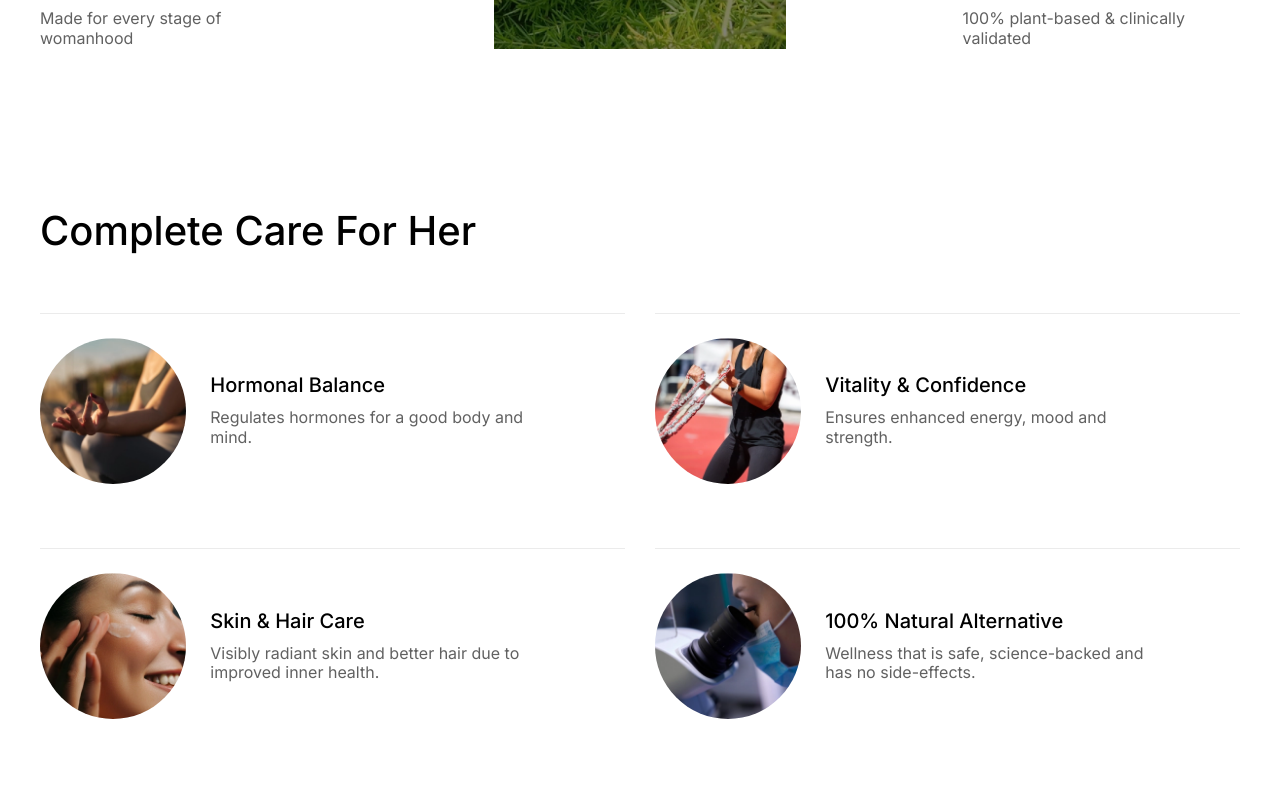
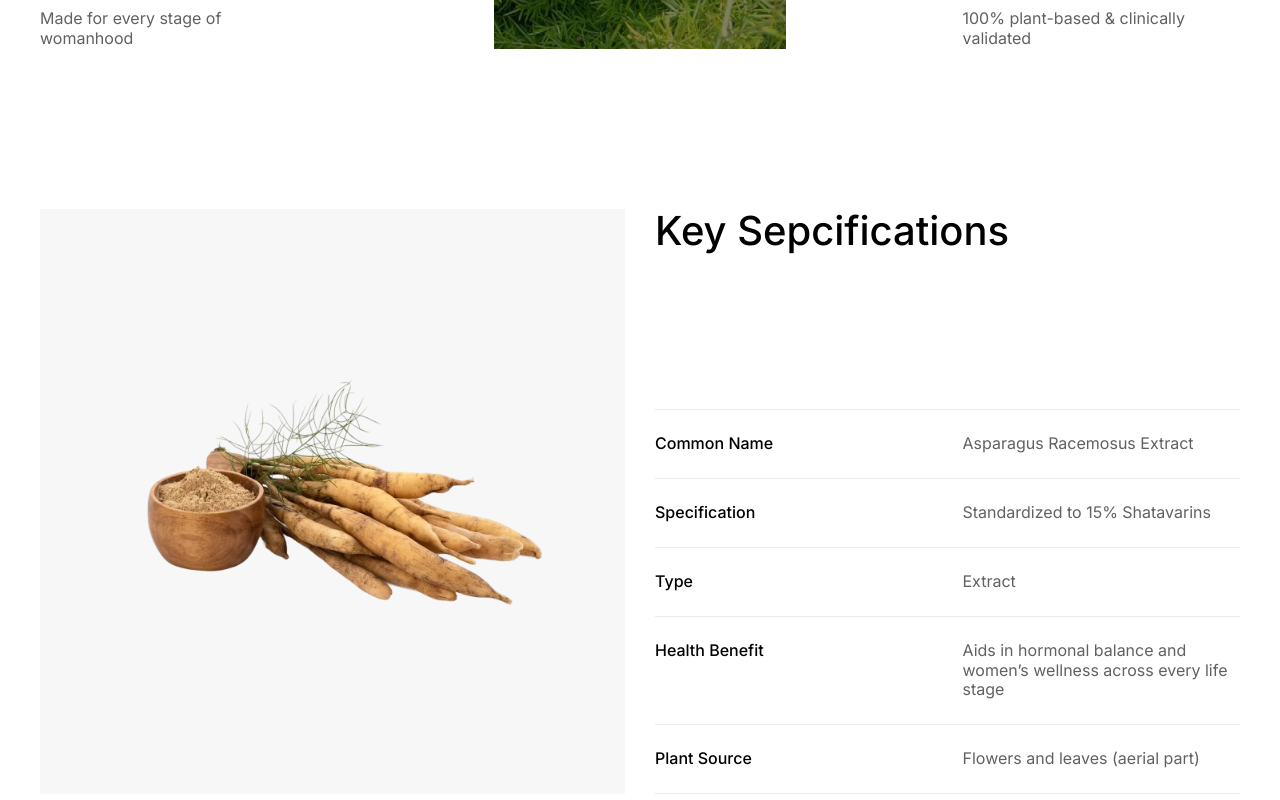
Before and after one commit to Stuvio-Digital/laila-nutra, a Next.js app: page /products/productInside in a window 1280 px wide. Shown: the part 1460-2260 px from the top of the page. Built offline with nearby package versions, Linux system fonts and the light colour scheme.

Commit message:
feat: implement content protection measures and add product specification page components

```diff
--- a/app/ClientLayout.tsx
+++ b/app/ClientLayout.tsx
@@ -22,10 +22,57 @@ export default function ClientLayout({ children }: ClientLayoutProps) {
       }
     };
 
+    const handleKeyDown = (e: KeyboardEvent) => {
+      // Block Ctrl+P / Cmd+P (Print)
+      if ((e.ctrlKey || e.metaKey) && (e.key === 'p' || e.key === 'P')) {
+        e.preventDefault();
+        return false;
+      }
+
+      // Block Ctrl+S / Cmd+S (Save)
+      if ((e.ctrlKey || e.metaKey) && (e.key === 's' || e.key === 'S')) {
+        e.preventDefault();
+        return false;
+      }
+
+      // Block PrintScreen / Win+Shift+S (Screenshots)
+      if (e.key === 'PrintScreen' || e.key === 'Snapshot') {
+        // Clearing clipboard on PrintScreen (though not always possible in all browsers)
+        navigator.clipboard?.writeText?.("");
+        alert("Screenshots are disabled for this site.");
+        return false;
+      }
+
+      // Block DevTools shortcuts (F12, Ctrl+Shift+I/J/C or Cmd+Opt+I/J/C)
+      const isDevTools =
+        e.key === "F12" ||
+        ((e.ctrlKey || e.metaKey) && e.shiftKey && ["I", "J", "C"].includes(e.key.toUpperCase())) ||
+        ((e.ctrlKey || e.metaKey) && (e.key === "U" || e.key === "u")); // View Source
+
+      if (isDevTools) {
+        e.preventDefault();
+        return false;
+      }
+    };
+
     document.addEventListener('contextmenu', handleContextMenu);
+    document.addEventListener('keydown', handleKeyDown);
+
+    const handleBeforePrint = () => {
+      document.body.style.display = 'none';
+    };
+    const handleAfterPrint = () => {
+      document.body.style.display = 'block';
+    };
+
+    window.addEventListener('beforeprint', handleBeforePrint);
+    window.addEventListener('afterprint', handleAfterPrint);
 
     return () => {
       document.removeEventListener('contextmenu', handleContextMenu);
+      document.removeEventListener('keydown', handleKeyDown);
+      window.removeEventListener('beforeprint', handleBeforePrint);
+      window.removeEventListener('afterprint', handleAfterPrint);
     };
   }, []);
 
--- a/app/globals.css
+++ b/app/globals.css
@@ -86,3 +86,9 @@ img {
   scrollbar-width: none;
   -ms-overflow-style: none;
 }
+
+@media print {
+  body {
+    display: none !important;
+  }
+}
--- /dev/null
+++ b/app/products/productInside/Specifications.tsx
@@ -0,0 +1,42 @@
+"use client";
+import React from 'react';
+
+const Specifications: React.FC = () => {
+  return (
+    <section className="@container relative w-full h-fit overflow-hidden py-15 lg:py-20 grid grid-cols-4 sm:grid-cols-12 gap-x-4 md:gap-x-5 lg:gap-x-7.5 px-4 sm:px-6 lg:px-10 items-stretch">
+      <h3 className='col-span-4 sm:col-span-12 text-heading2 leading-[110%] tracking-[-2%] lg:tracking-[-4%] font-medium text-black md:hidden mb-10'>Key Sepcifications</h3>
+      <div className='col-span-4 sm:col-span-12 md:col-span-5 lg:col-span-6 w-full aspect-square bg-[#f7f7f7] relative overflow-hidden flex items-center justify-center'>
+        <img src="/images/products/root.webp" alt="EstroMira Specifications" className='object-contain max-w-[80%]' />
+      </div>
+      <div className='col-span-4 sm:col-span-12 md:col-span-7 lg:col-span-6 flex flex-col justify-between'>
+        <div className='mb-15'>
+          <h3 className='text-heading2 hidden md:block leading-[110%] tracking-[-2%] lg:tracking-[-4%] font-medium text-black'>Key Sepcifications</h3>
+        </div>
+        <ul className='flex flex-col'>
+          <li className='grid grid-cols-2 gap-x-4 md:gap-x-5 lg:gap-x-7.5 border-y border-borderColor py-6'>
+            <p className='text-body [@media(min-width:1920px)]:text-bodyBase font-medium leading-[124%] tracking-[-2%] text-black'>Common Name</p>
+            <p className='text-textSecondary text-body [@media(min-width:1920px)]:text-bodyBase font-normal leading-[124%] tracking-[-2%]'>Asparagus Racemosus Extract</p>
+          </li>
+          <li className='grid grid-cols-2 gap-x-4 md:gap-x-5 lg:gap-x-7.5 border-b border-borderColor py-6'>
+            <p className='text-body [@media(min-width:1920px)]:text-bodyBase font-medium leading-[124%] tracking-[-2%] text-black'>Specification</p>
+            <p className='text-textSecondary text-body [@media(min-width:1920px)]:text-bodyBase font-normal leading-[124%] tracking-[-2%]'>Standardized to 15% Shatavarins</p>
+          </li>
+          <li className='grid grid-cols-2 gap-x-4 md:gap-x-5 lg:gap-x-7.5 border-b border-borderColor py-6'>
+            <p className='text-body [@media(min-width:1920px)]:text-bodyBase font-medium leading-[124%] tracking-[-2%] text-black'>Type</p>
+            <p className='text-textSecondary text-body [@media(min-width:1920px)]:text-bodyBase font-normal leading-[124%] tracking-[-2%]'>Extract</p>
+          </li>
+          <li className='grid grid-cols-2 gap-x-4 md:gap-x-5 lg:gap-x-7.5 border-b border-borderColor py-6'>
+            <p className='text-body [@media(min-width:1920px)]:text-bodyBase font-medium leading-[124%] tracking-[-2%] text-black'>Health Benefit</p>
+            <p className='text-textSecondary text-body [@media(min-width:1920px)]:text-bodyBase font-normal leading-[124%] tracking-[-2%]'>Aids in hormonal balance and women’s wellness across every life stage</p>
+          </li>
+          <li className='grid grid-cols-2 gap-x-4 md:gap-x-5 lg:gap-x-7.5 border-b border-borderColor py-6'>
+            <p className='text-body [@media(min-width:1920px)]:text-bodyBase font-medium leading-[124%] tracking-[-2%] text-black'>Plant Source</p>
+            <p className='text-textSecondary text-body [@media(min-width:1920px)]:text-bodyBase font-normal leading-[124%] tracking-[-2%]'>Flowers and leaves (aerial part)</p>
+          </li>
+        </ul>
+      </div>
+    </section>
+  )
+}
+
+export default Specifications
--- a/app/products/productInside/page.tsx
+++ b/app/products/productInside/page.tsx
@@ -9,6 +9,7 @@ import InlineListingSection from "@/layout/InlineListingSection";
 import SectionHeader from "@/components/SectionHeader";
 import How from "./How";
 import Features from "./Features";
+import Specifications from "./Specifications";
 
 const inlineListItems = [
   {
@@ -119,9 +120,8 @@ const page: React.FC = () => {
         title={"Empowering \n Women With \n EstroMira™"}
         subCopy="Formulating the first ever patented Asparagus Racemosus extract for complete women’s wellness."
       />
-      <Features
-
-      />
+      <Features/>
+      <Specifications/>
       <InlineListingSection
         heading="Complete Care For Her"
         inlineListItems={inlineListItems}
```
